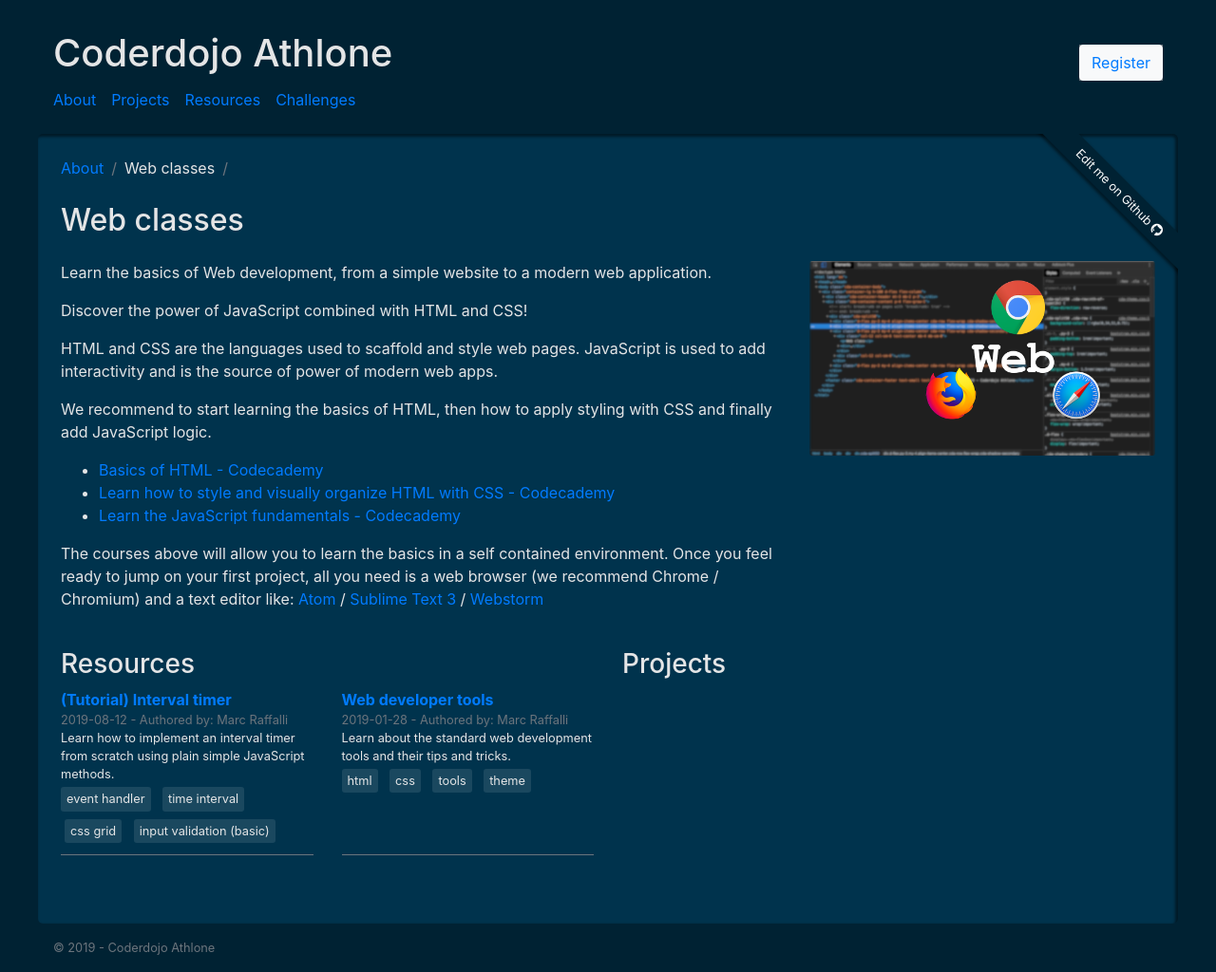
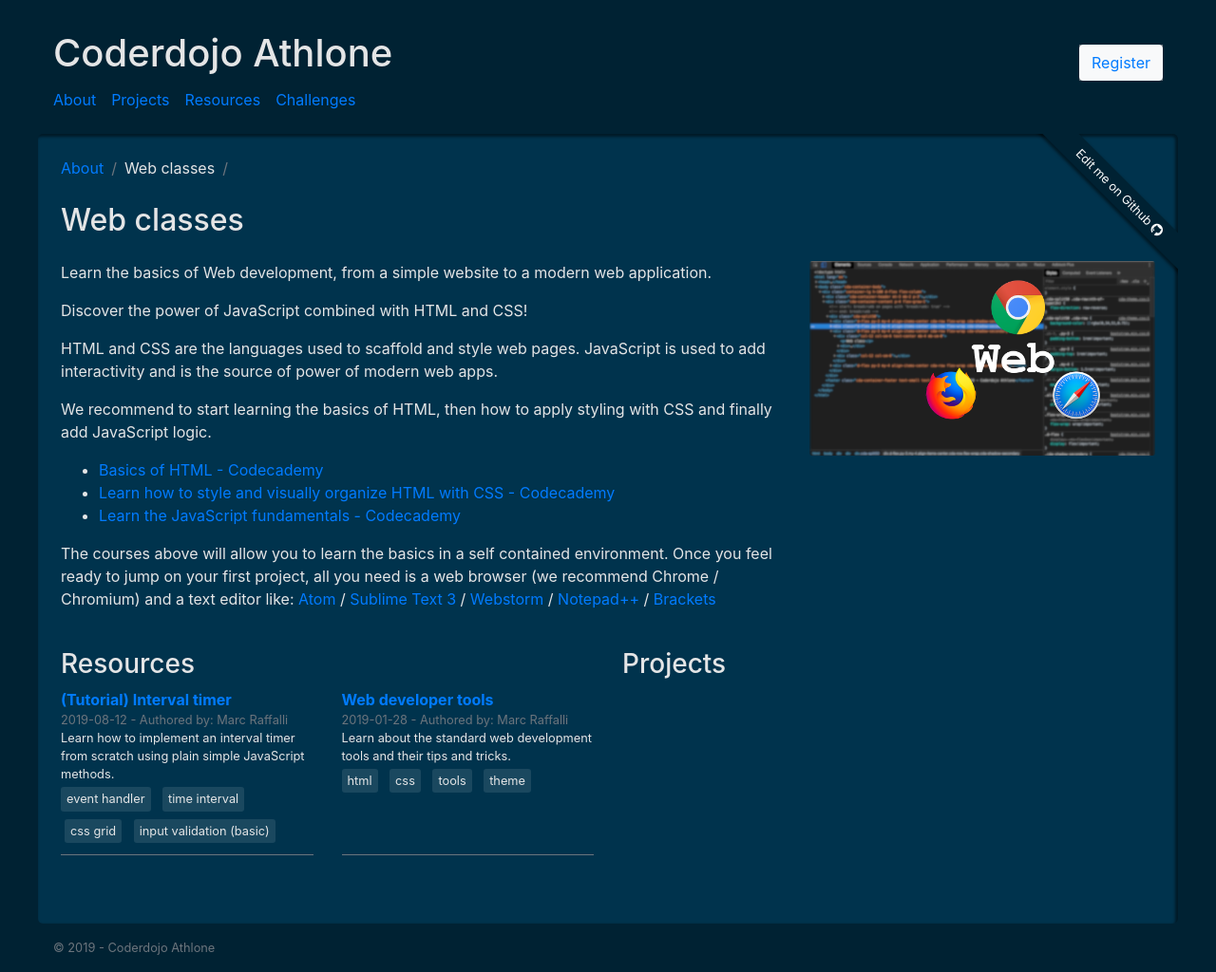
Before and after one commit to CoderdojoAthlone/coderdojoathlone.github.io, a Jekyll site: the page built from pages/en/about/class-web.html, in a window 1280 px wide. Shown: the whole page at 95% size. Built offline with Jekyll 4.4.1, drawn with Linux system fonts in a browser that asks for light colours.

Commit message:
New Text Editors (#26)

```diff
--- a/pages/en/about/class-web.html
+++ b/pages/en/about/class-web.html
@@ -47,7 +47,9 @@
       Once you feel ready to jump on your first project, all you need is a web browser (we recommend Chrome / Chromium) and a text editor like:
       <a href="https://atom.io/" target="_blank">Atom</a> /
       <a href="https://www.sublimetext.com/" target="_blank">Sublime Text 3</a> /
-      <a href="https://www.jetbrains.com/webstorm/" target="_blank">Webstorm</a>
+      <a href="https://www.jetbrains.com/webstorm/" target="_blank">Webstorm</a> /
+      <a href="https://www.notepad-plus-plus.org/" target="_blank">Notepad++</a> /
+      <a href="https://www.brackets.io/" target="_blank">Brackets</a>
     </p>
   </div>
   <div class="col-12 col-sm-4 mt-3 mt-sm-0">
```
